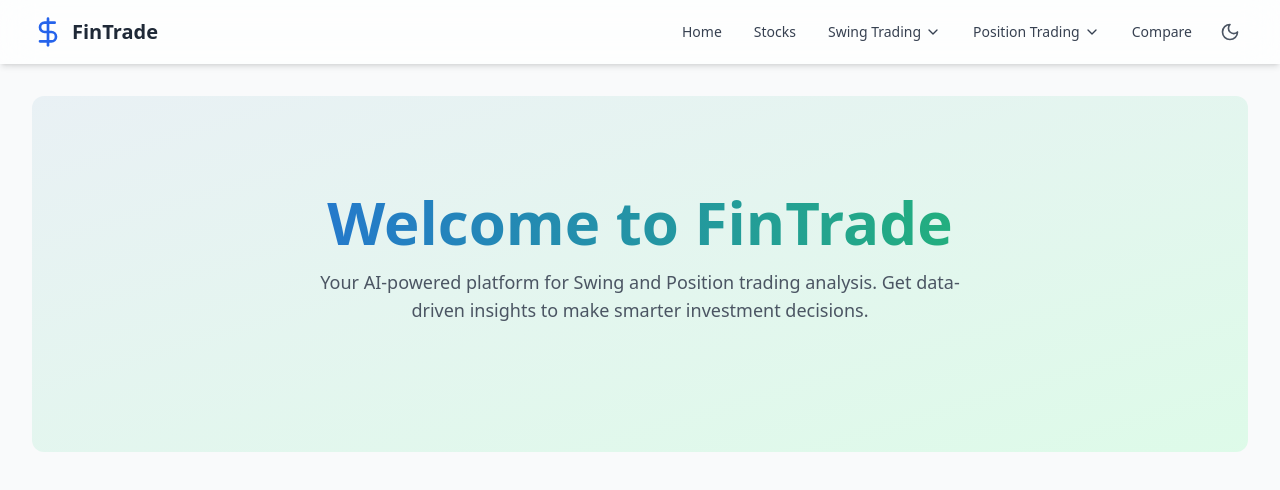
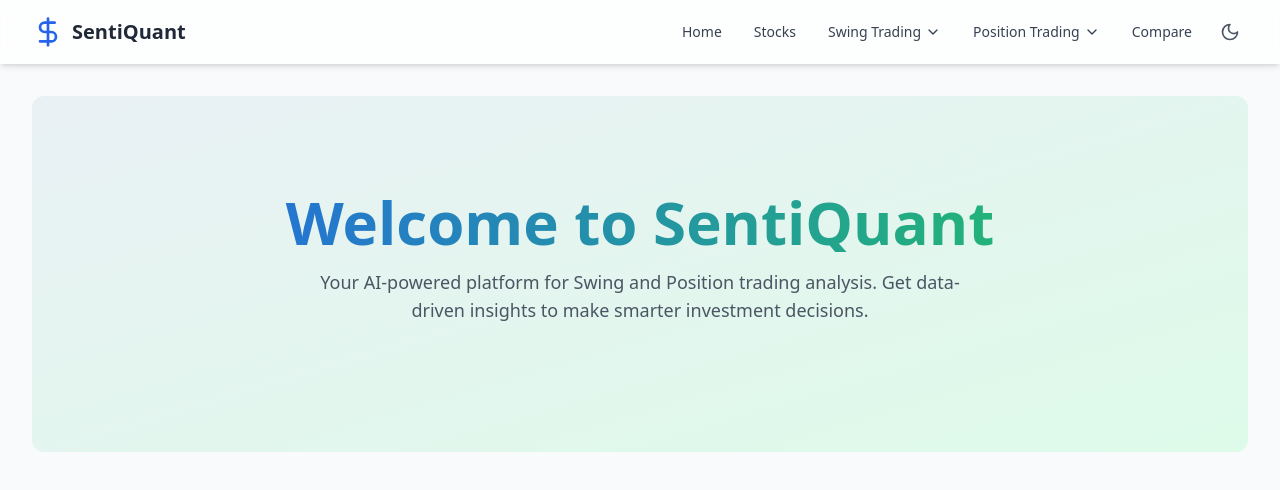
Before and after one commit to chauhan07divyansh/fintrade-frontend, a React (Vite) app: page / in a window 1280 px wide. Shown: the top 490 px of the page. Built offline with nearby package versions, Linux system fonts and the light colour scheme; the HTML template or start-up script is replaced by a standard one.

Commit message:
Update App.jsx

```diff
--- a/src/App.jsx
+++ b/src/App.jsx
@@ -256,7 +256,7 @@ const Navbar = ({ setPage, theme, toggleTheme }) => {
         <div className="flex items-center justify-between h-16">
           <div className="flex items-center cursor-pointer" onClick={() => setPage('home')}>
             <DollarSign className="h-8 w-8 text-blue-600" />
-            <span className="ml-2 text-xl font-bold text-gray-800 dark:text-gray-200">FinTrade</span>
+            <span className="ml-2 text-xl font-bold text-gray-800 dark:text-gray-200">SentiQuant</span>
           </div>
           <div className="hidden md:flex items-center space-x-2" ref={dropdownRef}>
             {navItems.map(item => (
@@ -310,7 +310,7 @@ const HomePage = () => (
       className="relative z-10"
     >
       <h1 className="text-4xl md:text-6xl font-extrabold text-gray-800 dark:text-gray-100 mb-4 bg-clip-text text-transparent bg-gradient-to-r from-blue-600 to-green-500">
-        Welcome to FinTrade
+        Welcome to SentiQuant
       </h1>
       <p className="text-lg text-gray-600 dark:text-gray-300 mb-8 max-w-2xl mx-auto">
         Your AI-powered platform for Swing and Position trading analysis. Get data-driven insights to make smarter investment decisions.
```
